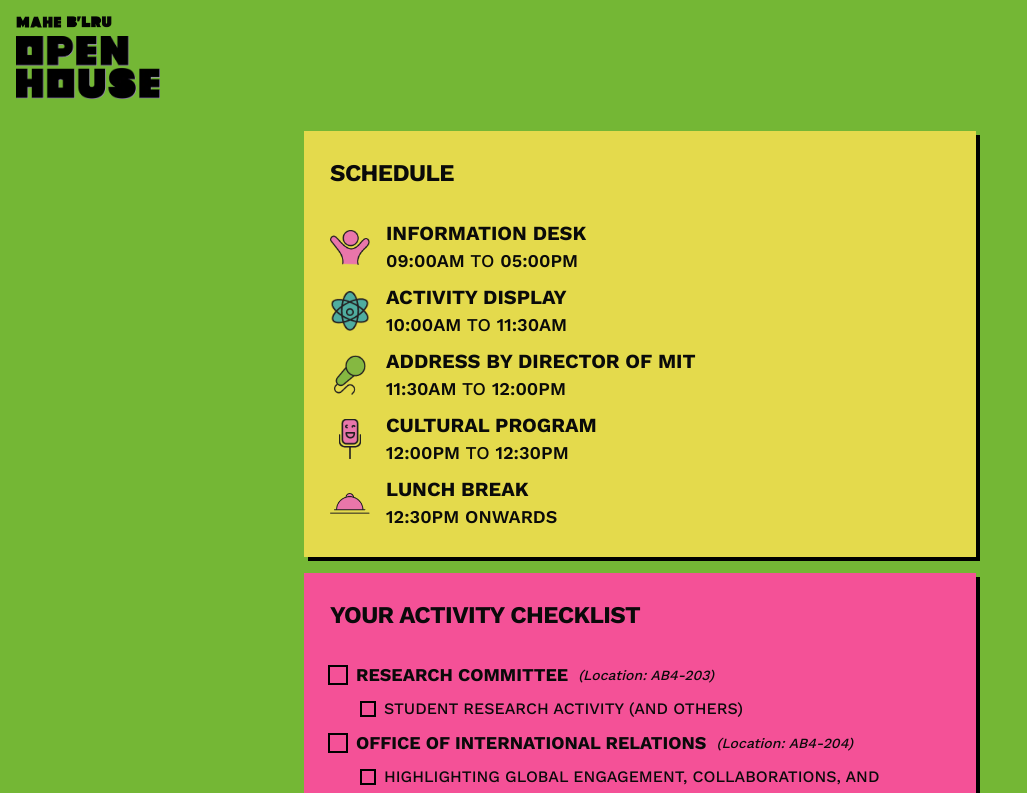
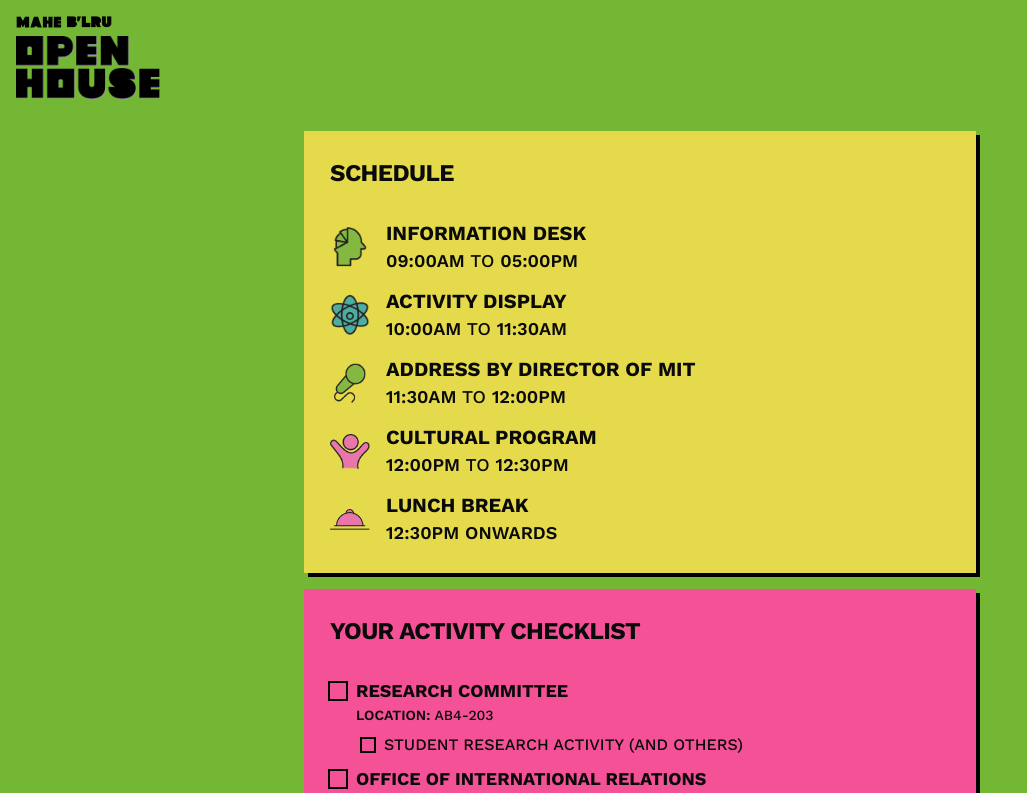
Before and after one commit to Alphaspiderman/mahe-openhouse-2025, a Next.js app: page / in a window 1280 px wide. Shown: the top 793 px of the page, without its empty margins (0-1027 px from the left). Built offline with nearby package versions, Linux system fonts and the light colour scheme.

Commit message:
feat(ui): complete location and formal changes

```diff
--- a/src/app/page.tsx
+++ b/src/app/page.tsx
@@ -27,7 +27,7 @@ export default function Home() {
             Schedule
           </CardTitle>
         </CardHeader>
-        <CardContent className="flex flex-col space-y-2">
+        <CardContent className="flex flex-col space-y-3">
           {eventsData.schedule.map((activity) => (
             <div key={activity.name} className="flex space-x-4">
               <div className="relative my-auto h-10 w-10 min-w-[36px] flex-shrink-0">
@@ -78,7 +78,7 @@ export default function Home() {
             <div key={activity.department} className="flex flex-col space-y-2">
               <div className="flex items-start">
                 <Checkbox
-                  className="peer !mt-1.5 !mr-2.5 data-[state=checked]:bg-white"
+                  className="!mt-1.5 !mr-2.5 data-[state=checked]:bg-white"
                   checked={activity.checked}
                   onCheckedChange={(checked) => {
                     const updatedChecklist = activityChecklist.map((a) =>
@@ -93,19 +93,29 @@ export default function Home() {
                     );
                   }}
                 />
-                <p className="!mr-2.5 text-lg font-bold uppercase peer-data-[state=checked]:line-through peer-data-[state=checked]:opacity-50">
-                  {activity.department}
-                </p>
-                <p className="self-center text-sm italic">
-                  {' '}
-                  (Location: {activity.location})
-                </p>
+                <div className="flex flex-col items-start">
+                  <p
+                    className={`!mr-2.5 text-lg font-bold uppercase ${
+                      activity.checked ? 'line-through opacity-50' : ''
+                    }`}
+                  >
+                    {activity.department}
+                  </p>
+                  <p
+                    className={`text-sm uppercase ${
+                      activity.checked ? 'opacity-50' : ''
+                    }`}
+                  >
+                    <b className="font-semibold">Location:</b>{' '}
+                    {activity.location}
+                  </p>
+                </div>
               </div>
               <div className="flex flex-col space-y-2 pl-8">
                 {activity.events.map((event, index) => (
                   <div key={index} className="flex items-start">
                     <Checkbox
-                      className="peer !mt-1.5 !mr-2.5 !size-3 data-[state=checked]:bg-white"
+                      className="!mt-1.5 !mr-2.5 !size-3 data-[state=checked]:bg-white"
                       checked={event.checked}
                       onCheckedChange={(checked) => {
                         const updatedChecklist = activityChecklist.map((a) =>
@@ -127,7 +137,11 @@ export default function Home() {
                         );
                       }}
                     />
-                    <p className="uppercase peer-data-[state=checked]:line-through peer-data-[state=checked]:opacity-50">
+                    <p
+                      className={`uppercase ${
+                        event.checked ? 'line-through opacity-50' : ''
+                      }`}
+                    >
                       {event.name}
                     </p>
                   </div>
--- a/src/data/events.ts
+++ b/src/data/events.ts
@@ -4,7 +4,7 @@ export const eventsData = {
   schedule: [
     {
       name: 'Information Desk',
-      icon: '/icons/cheer.png',
+      icon: '/icons/brain.png',
       times: [
         {
           startTime: '09:00AM',
@@ -34,7 +34,7 @@ export const eventsData = {
     },
     {
       name: 'Cultural Program',
-      icon: '/icons/standup.png',
+      icon: '/icons/cheer.png',
       times: [
         {
           startTime: '12:00PM',
```
